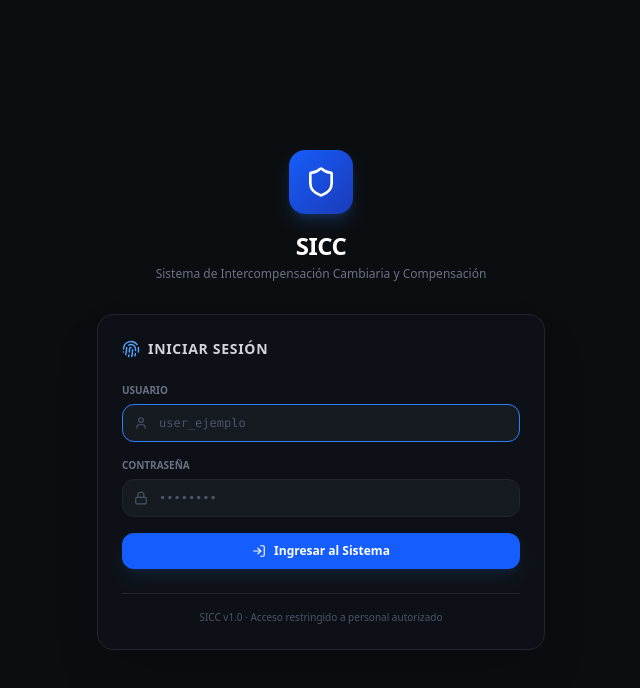
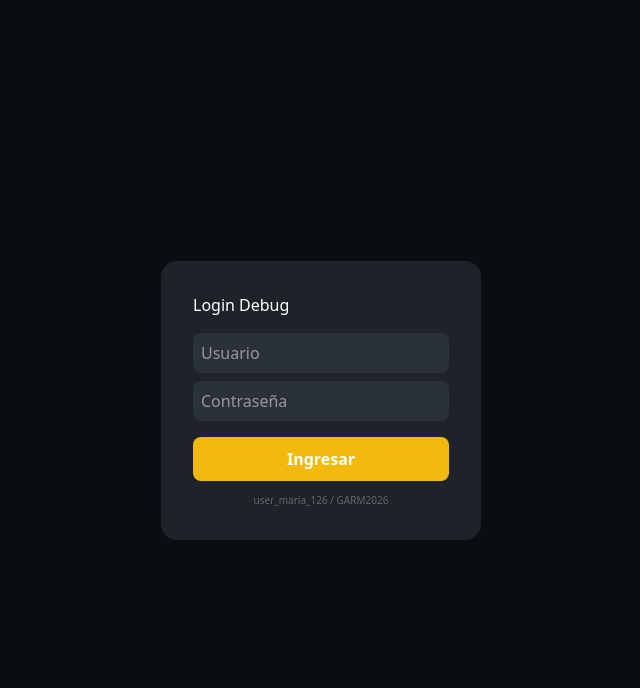
Before and after one commit to freddyizquierdo775-lang/SICC, a React (Vite) app: page / in a window 1280 px wide. Shown: the top 688 px of the page, without its empty margins (319-959 px from the left). Built offline with nearby package versions, Linux system fonts and the light colour scheme; no server answers.

Commit message:
debug: DebugApp minimal para aislar blank screen

```diff
--- /dev/null
+++ b/src/DebugApp.tsx
@@ -0,0 +1,69 @@
+import React, { useState } from "react";
+
+/**
+ * Minimal debug App — strips everything to isolate the blank screen bug.
+ */
+export default function DebugApp() {
+  const [loggedIn, setLoggedIn] = useState(false);
+  const [userId, setUserId] = useState("");
+  const [password, setPassword] = useState("");
+  const [error, setError] = useState("");
+
+  const handleLogin = async (e: React.FormEvent) => {
+    e.preventDefault();
+    setError("");
+    try {
+      const res = await fetch("/api/auth/login", {
+        method: "POST",
+        headers: { "Content-Type": "application/json" },
+        body: JSON.stringify({ auth_user_id: userId, password })
+      });
+      const data = await res.json();
+      if (data.status === "success") {
+        localStorage.setItem("mock_user_id", data.data.auth_user_id);
+        setLoggedIn(true);
+      } else {
+        setError(data.message || "Credenciales inválidas");
+      }
+    } catch (err) {
+      setError("Error de conexión");
+    }
+  };
+
+  if (loggedIn) {
+    return (
+      <div style={{ background: "#0b0e11", color: "white", minHeight: "100vh", display: "flex", alignItems: "center", justifyContent: "center" }}>
+        <div style={{ textAlign: "center" }}>
+          <h1>✅ Login exitoso</h1>
+          <p>Usuario: {localStorage.getItem("mock_user_id")}</p>
+          <button onClick={() => { localStorage.clear(); setLoggedIn(false); }}
+            style={{ padding: "8px 16px", marginTop: "16px", background: "#f0b90b", border: "none", borderRadius: "8px", cursor: "pointer" }}>
+            Cerrar sesión
+          </button>
+        </div>
+      </div>
+    );
+  }
+
+  return (
+    <div style={{ background: "#0b0e11", color: "white", minHeight: "100vh", display: "flex", alignItems: "center", justifyContent: "center" }}>
+      <div style={{ background: "#1e2329", padding: "32px", borderRadius: "16px", width: "320px" }}>
+        <h2 style={{ marginBottom: "16px" }}>Login Debug</h2>
+        {error && <p style={{ color: "#f87171", fontSize: "12px" }}>{error}</p>}
+        <form onSubmit={handleLogin}>
+          <input value={userId} onChange={e => setUserId(e.target.value)} placeholder="Usuario"
+            style={{ width: "100%", padding: "8px", marginBottom: "8px", background: "#2b3139", border: "none", borderRadius: "8px", color: "white" }} />
+          <input value={password} onChange={e => setPassword(e.target.value)} placeholder="Contraseña" type="password"
+            style={{ width: "100%", padding: "8px", marginBottom: "16px", background: "#2b3139", border: "none", borderRadius: "8px", color: "white" }} />
+          <button type="submit"
+            style={{ width: "100%", padding: "10px", background: "#f0b90b", border: "none", borderRadius: "8px", fontWeight: "bold", cursor: "pointer" }}>
+            Ingresar
+          </button>
+        </form>
+        <p style={{ fontSize: "10px", color: "#666", marginTop: "12px", textAlign: "center" }}>
+          user_maría_126 / GARM2026
+        </p>
+      </div>
+    </div>
+  );
+}
--- a/src/main.tsx
+++ b/src/main.tsx
@@ -1,5 +1,5 @@
 import {createRoot} from 'react-dom/client';
-import App from './App.tsx';
+import DebugApp from './DebugApp.tsx';
 import './index.css';
 
-createRoot(document.getElementById('root')!).render(<App />);
+createRoot(document.getElementById('root')!).render(<DebugApp />);
```
